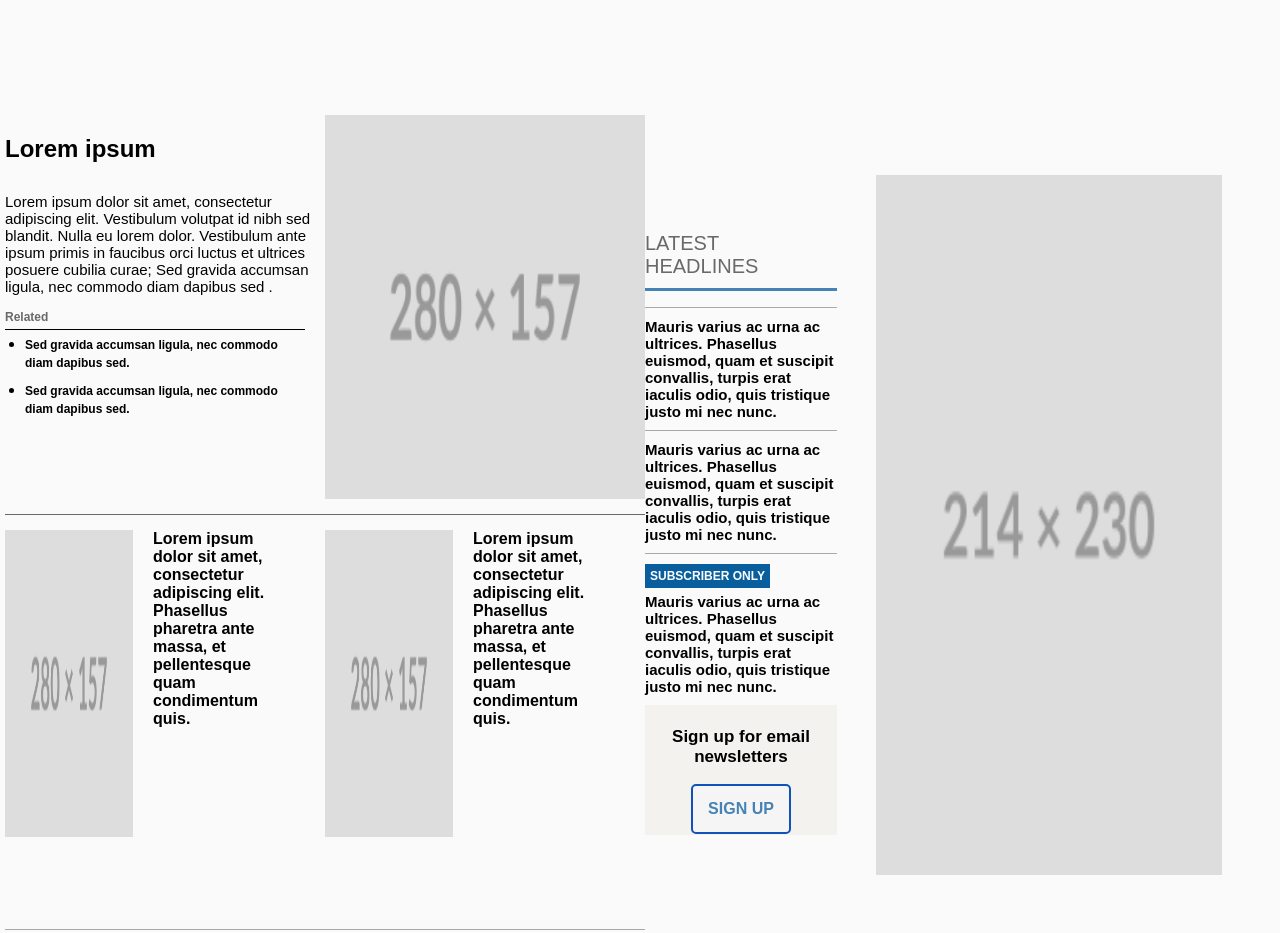
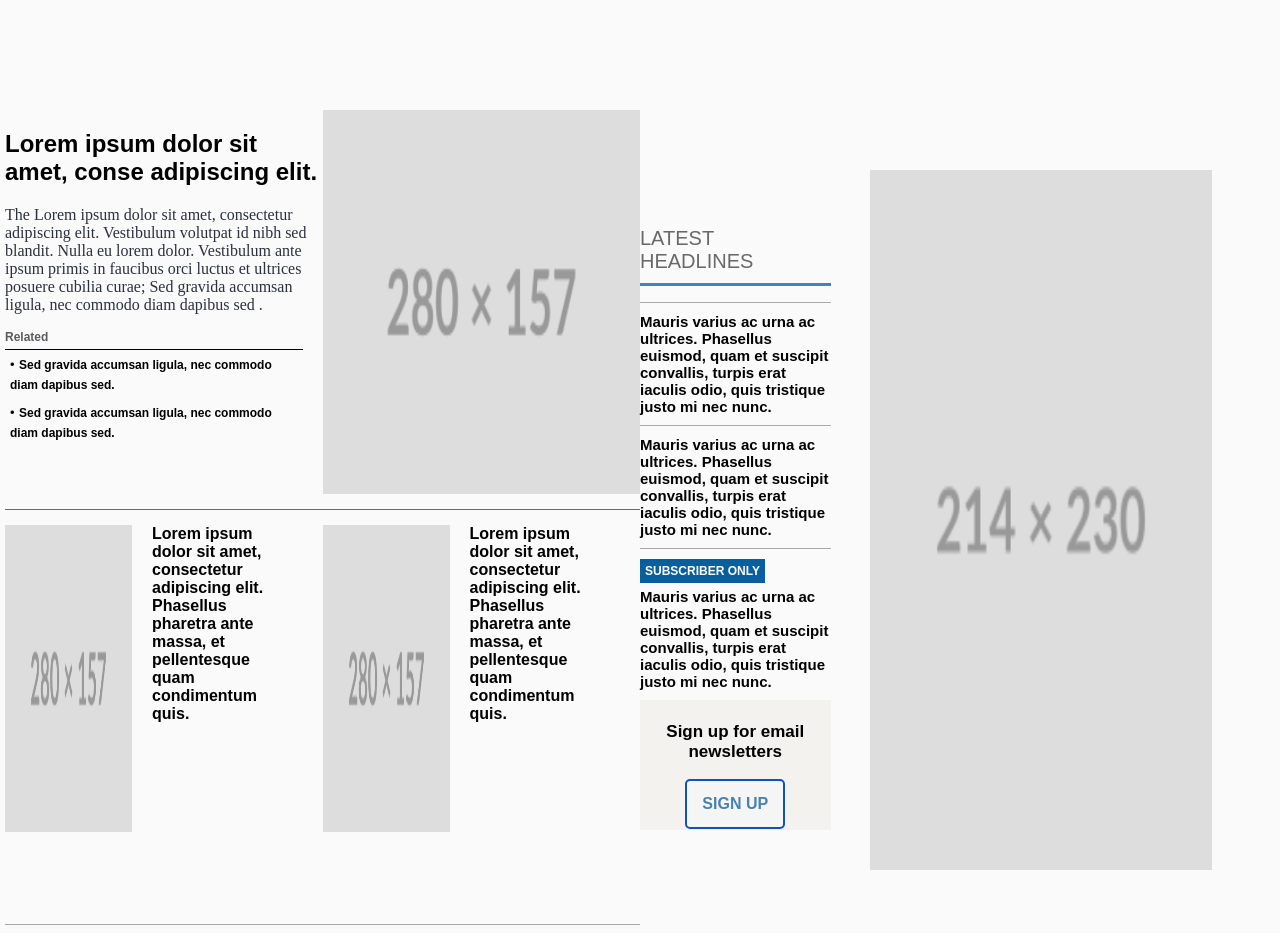
Before and after one commit to Tommycik/ppmTC, a website: page index.html in a window 1280 px wide. Shown: the part 400-1333 px from the top of the page. Drawn offline with Linux system fonts and the light colour scheme.

Commit message:
9.0 content working

```diff
--- a/css/style.css
+++ b/css/style.css
@@ -8,13 +8,6 @@ body{
   background-color: #fafafa;
   padding: 0;
   margin: 0;
-}
-section{
-  margin: 10px;
-  padding: 5px;
-  display: flex;
-  width: auto;
-  max-width: 100%;
 }
 button:hover{
   cursor: pointer;
@@ -394,8 +387,11 @@ header{
 }
 section{
   flex-direction: column;
-  width: 100%;
+  width: auto;
   max-width: 1280px;
+  margin: 5px;
+  padding: 5px;
+  display: flex;
 }
 .frontPage{
   flex-direction: row;
@@ -470,13 +466,14 @@ section{
 .relatedTitle{
   font-size: 12px;
   margin-top: 0;
-  margin-bottom: 0px;
-  color:dimgrey;
+  margin-bottom: 0;
+  color: #5c5a5e;
 }
 .related{
   margin-top: 5px;
   margin-left: 0;
-  padding: 0 20px;
+  padding: 0 5px;
+  list-style: none;
 }
 .related a{
   font-size: 12px;
@@ -487,6 +484,12 @@ section{
   padding: 5px 0;
   margin-left: 0;
 }
+.related li:before{
+  content:"•";
+  font-size:13px;
+  vertical-align:middle;
+  line-height:20px;
+}
 .ad{
   width: 100%;
   flex-direction: column;
@@ -528,9 +531,11 @@ section{
 }
 
 .articleBody{
-  margin-top: 10px;
-  font-size: 15px;
-  color: black;
+  margin-top: 0;
+  font-size: 16px;
+  color: #2b303d ;
+  font-weight: lighter;
+  font-family: "Times New Roman", Serif;
 }
 .seeAll{
   margin-left: 0;
--- a/index.html
+++ b/index.html
@@ -184,8 +184,8 @@
 
           <div class="main">
             <div class="articleTitle">
-              <a id="mainTitle" href=" "><h1>Lorem ipsum</h1></a>
-              <p class="articleBody">Lorem ipsum dolor sit amet, consectetur adipiscing elit.
+              <a id="mainTitle" href=" "><h1>Lorem ipsum dolor sit amet, conse adipiscing elit.</h1></a>
+              <p class="articleBody">The Lorem ipsum dolor sit amet, consectetur adipiscing elit.
                 Vestibulum volutpat id nibh sed blandit. Nulla eu lorem dolor.
                 Vestibulum ante ipsum primis in faucibus orci luctus et ultrices
                 posuere cubilia curae; Sed gravida accumsan ligula, nec commodo
```
